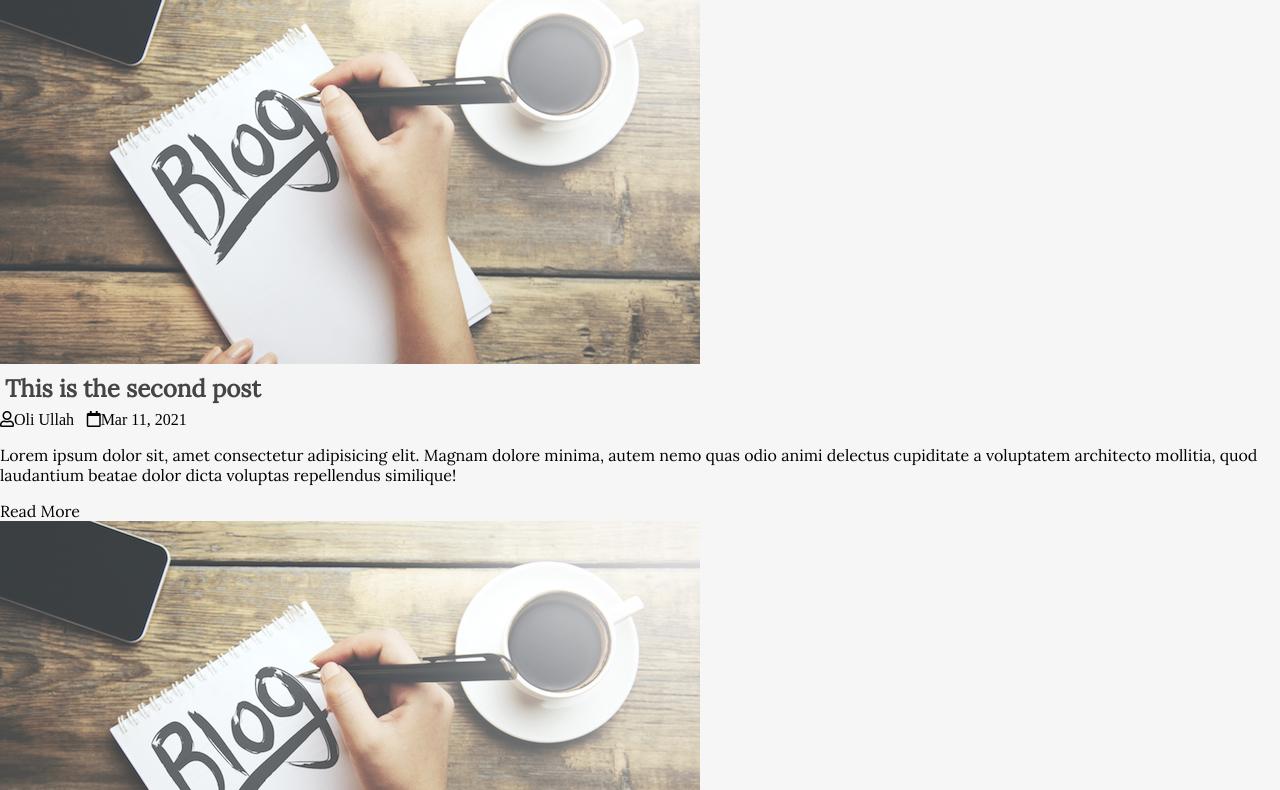
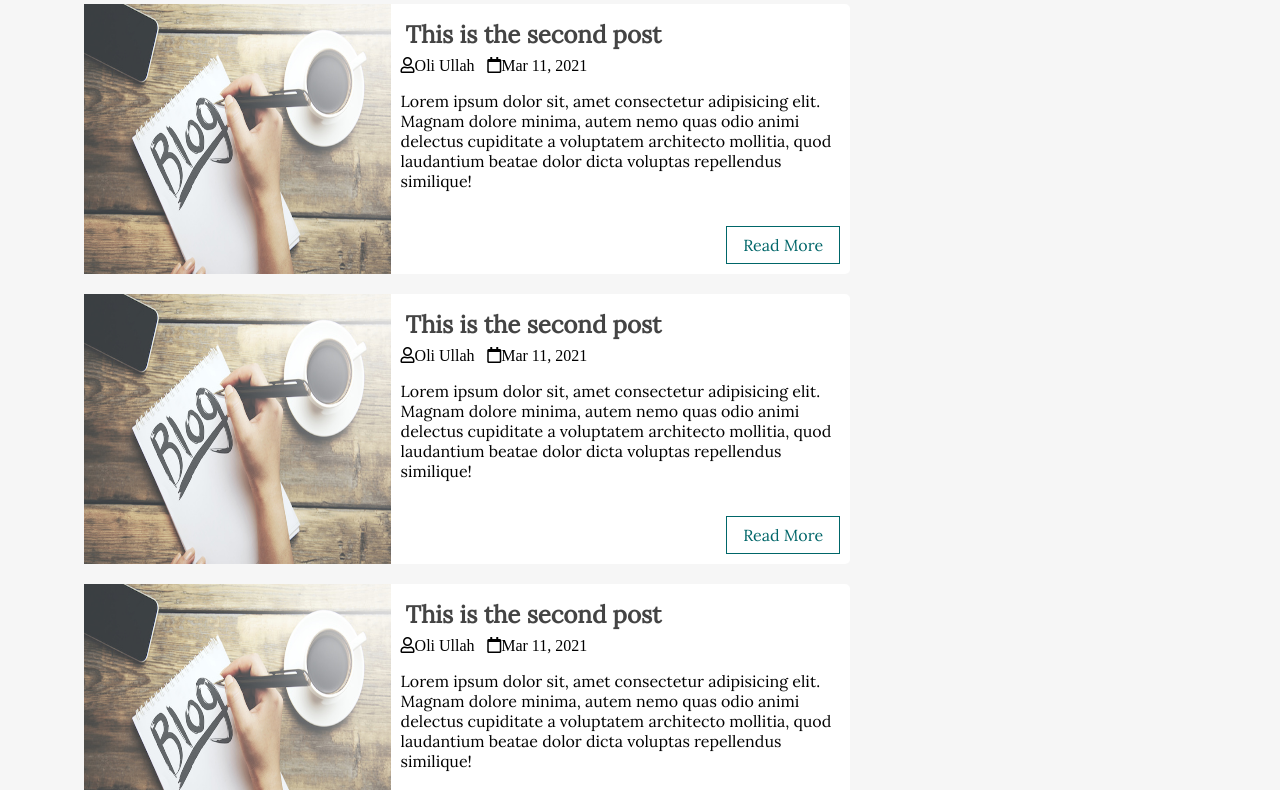
Before and after one commit to oliullahjewel96/BlogSite, a plain HTML site: page nav.html in a window 1280 px wide. Shown: the part 624-1414 px from the top of the page. Drawn offline with nearby package versions, Linux system fonts and the light colour scheme.

Commit message:
Designed the content section.

```diff
--- a/css/style.css
+++ b/css/style.css
@@ -15,9 +15,26 @@ h1,h2,h3,h4,h5,h6{
     margin: 5px;
 }
 
+.clearfix::after{
+    content: "";
+    display: block;
+    clear: both;
+}
+
 a{
     color: inherit;
     text-decoration: none;
+}
+.btn{
+    padding: 8px 16px;
+    background: #006669;
+    color: #fff;
+    border: 1px solid transparent;
+    border-radius: 4px;
+}
+
+.btn:hover{
+    background: #044547;
 }
 
 header{
@@ -154,6 +171,64 @@ header .menu-toggle{
     border-top-left-radius: 5px;
     border-top-right-radius: 5px;
 }
+
+
+/* CONTENT */
+
+.content{
+    width: 90%;
+    margin: 30px auto 30px;
+
+}
+
+.content .main-content{
+    width: 70%;
+    float: left;
+
+}
+
+.content .main-content .post{
+    width: 95%;
+    height: 270px;
+    margin: 20px auto;
+    border-radius: 5px;
+    background: #fff;
+    position: relative;
+}
+.content .main-content .post .read-more{
+    position: absolute;
+    bottom: 10px;
+    right: 10px;
+    border: 1px solid #006669;
+    background: transparent;
+    border-radius: 0px;
+    color: #006669;
+}
+.content .main-content .post .read-more:hover{
+    background-color: #006669;
+    color: #fff;
+    transition: .25s;
+}
+.content .main-content .post .post-image{
+    width: 40%;
+    height: 100%;
+    float: left;
+}
+
+.content .main-content .post .post-preview{
+    width: 60%;
+    padding-left: 20x;
+    padding: 10px;
+    float: left;
+}
+.content .main-content .recent-post-title{
+    margin: 20px;
+}
+.content .sidebar{
+    width: 30%;
+    float: right;
+    height: 300px;
+}
 /* MEDIA QUERIES */
 
 
```
